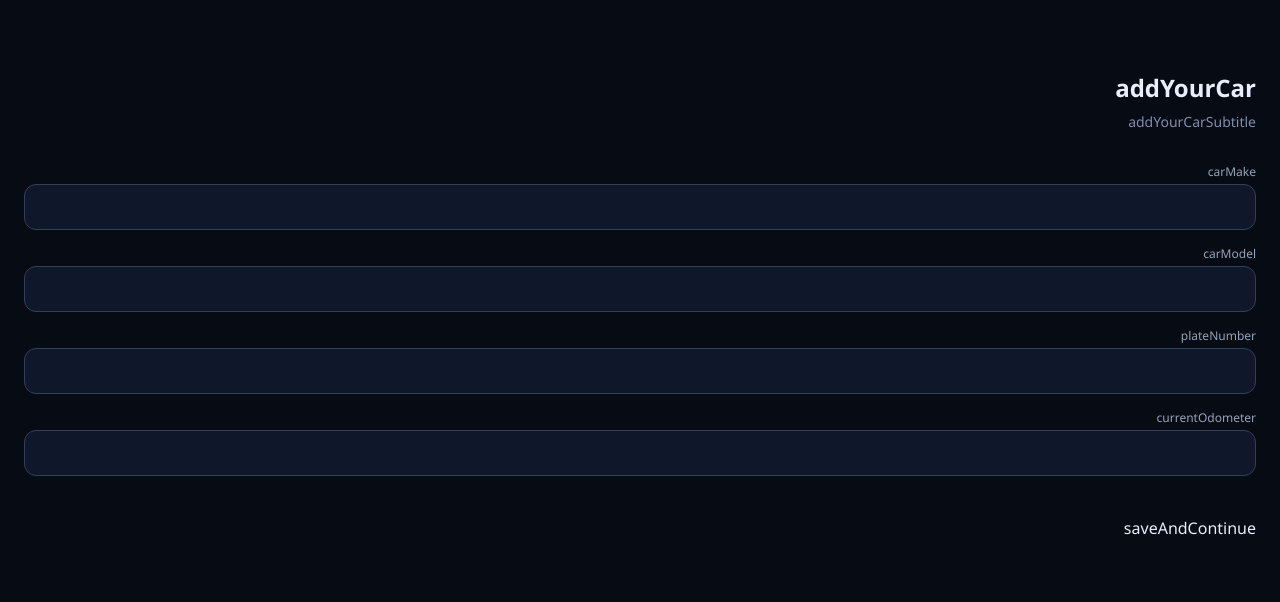
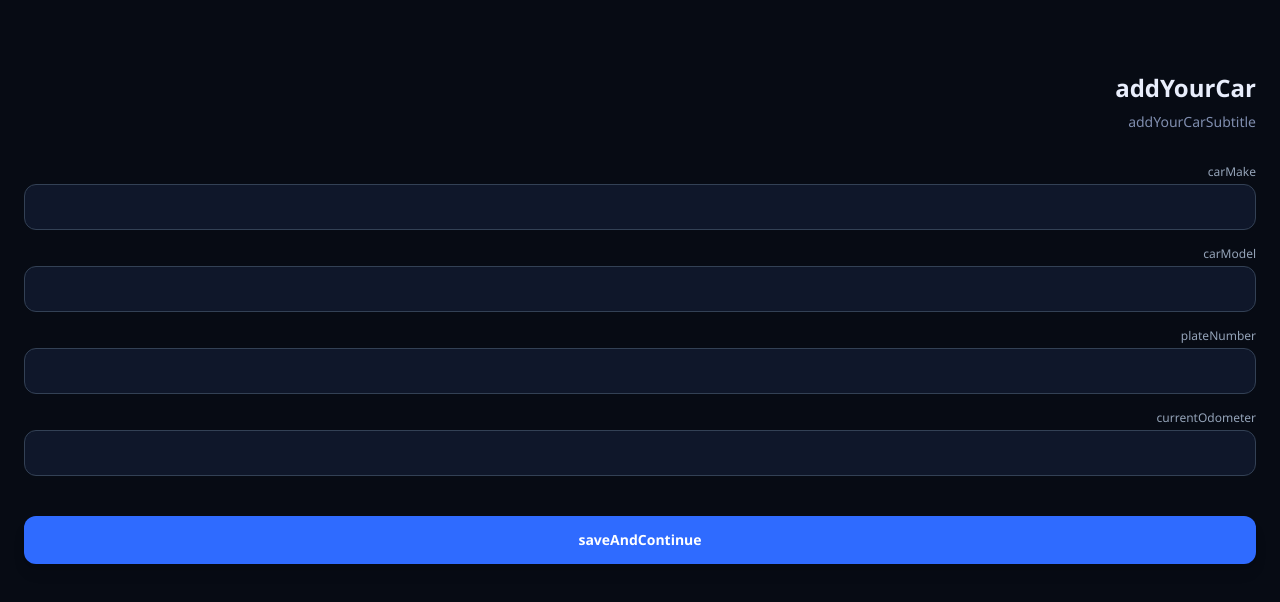
Before and after one commit to abdlt30/rafiq-sayarati, a React (Vite) app: page /#/add-vehicle in a window 1280 px wide. Shown: the top 602 px of the page. Built offline with nearby package versions, Linux system fonts and the light colour scheme.

Commit message:
Refactor Button component styles and variants

```diff
--- a/src/components/ui/Button.jsx
+++ b/src/components/ui/Button.jsx
@@ -1,12 +1,22 @@
 export default function Button({ children, variant = 'primary', className = '', ...props }) {
-  let baseClass = '';
+  // 1. التنسيقات الأساسية لجميع الأزرار
+  const baseStyle = "w-full py-3.5 px-4 rounded-xl font-bold text-sm transition-all duration-200 flex justify-center items-center gap-2 disabled:opacity-50 disabled:cursor-not-allowed";
 
-  if (variant === 'primary') baseClass = 'btn-primary';
-  else if (variant === 'ghost') baseClass = 'btn-ghost';
-  else if (variant === 'danger') baseClass = 'btn-danger';
+  // 2. تنسيقات الأنواع المختلفة (Variants) بناءً على متغيرات التطبيق
+  let variantStyle = '';
+
+  if (variant === 'primary') {
+    variantStyle = 'bg-[var(--primary)] text-white shadow-lg hover:opacity-90 active:scale-[0.98]';
+  }
+  else if (variant === 'ghost') {
+    variantStyle = 'bg-transparent text-[var(--text)] border border-[var(--border)] hover:bg-[var(--surface-2)] active:scale-[0.98]';
+  }
+  else if (variant === 'danger') {
+    variantStyle = 'bg-red-500/10 text-red-500 hover:bg-red-500/20 active:scale-[0.98]';
+  }
 
   return (
-    <button className={`${baseClass} ${className}`} {...props}>
+    <button className={`${baseStyle} ${variantStyle} ${className}`} {...props}>
       {children}
     </button>
   );
```
